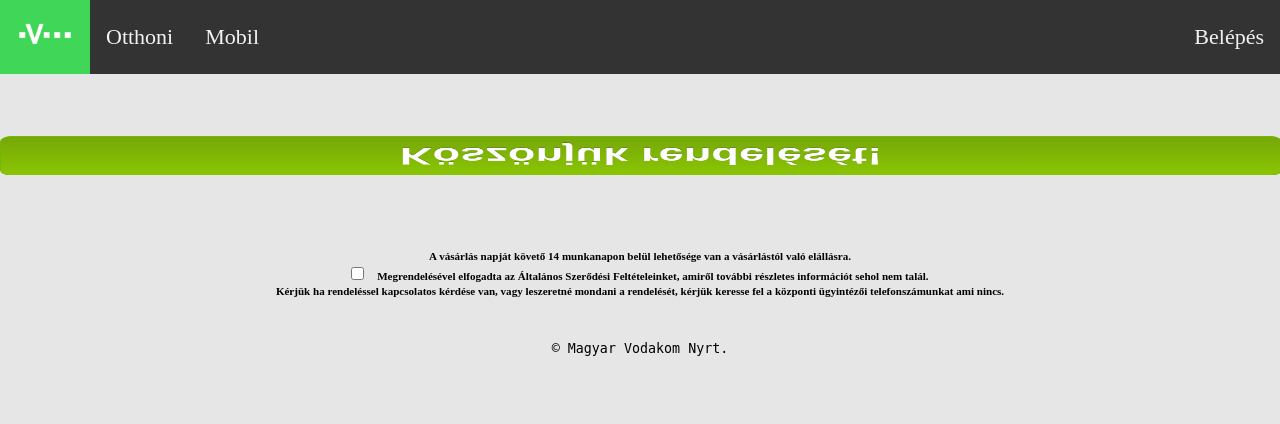
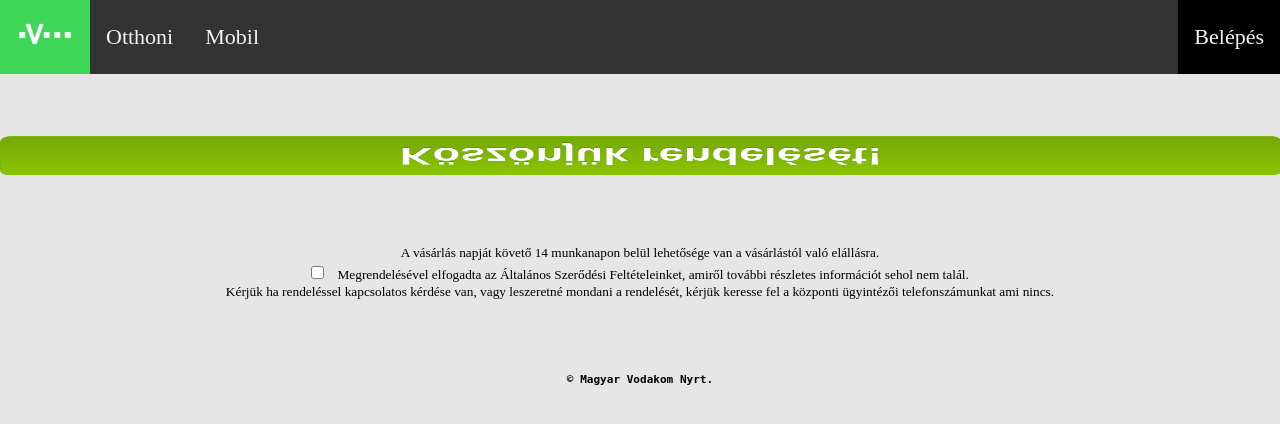
Before and after one commit to kissmarcell/vodakom, a PHP site: page /megrendeles.html in a window 1280 px wide. Shown: the top 424 px of the page. Run offline with PHP 8.4, Linux system fonts and the light colour scheme.

Commit message:
web finish 1.0

```diff
--- a/css/fooldal.css
+++ b/css/fooldal.css
@@ -53,9 +53,6 @@ body {
     box-shadow: 0 4px 8px 0 rgba(0, 0, 0, 0.2), 0 6px 20px 0 rgba(0, 0, 0, 0.19);
 }
 
-footer {
-    position: fixed;
-}
 
 td {
     text-align: center;
--- a/index.html
+++ b/index.html
@@ -21,7 +21,7 @@
             <div class="navigacio">
                 <ul>
                     <li>
-                        <a class="nav-img" class="aktual" href="index.html">
+                        <a class="nav-img aktual" href="index.html">
                             <img src="img/favicon/favicon-96x96.png" alt="Vodakom" title="Vodakom" height="60">
                         </a>
                     </li>
@@ -90,7 +90,7 @@
         </div>
     </main>
     <footer>
-        <q cite="https://www.youtube.com/watch?v=sTymrKGVBwU" style="letter-spacing: 1px;">Három bizonyosság van az életben: a becsület, a halál és a másnaposság</q> ~ Yasuo<br> &copy; Magyar Vodakom Nyrt.
+        <q cite="https://www.youtube.com/watch?v=sTymrKGVBwU" style="letter-spacing: 1px;">Három bizonyosság van az életben: a becsület, a halál és a másnaposság</q> ~ Yasuo<br> <h5>&copy; Magyar Vodakom Nyrt.</h5>
     </footer>
 </body>
 
--- a/megrendeles.html
+++ b/megrendeles.html
@@ -27,7 +27,7 @@
                 </li>
                 <li><a href="otthoni.html">Otthoni</a></li>
                 <li><a href="mobil.html">Mobil</a></li>
-                <li><a class="account" href="login.html" class="aktual">Belépés</a></li>
+                <li><a class="account aktual" href="login.html">Belépés</a></li>
             </ul>
         </div>
     </nav>
@@ -35,12 +35,12 @@
     <a href="index.html"><h1 id="myGomb">Köszönjük rendelését!</h1></a>
     </main>
     <footer>
-        <h5>
+
     <p style="text-align: center; padding:25px;">A vásárlás napját követő 14 munkanapon belül lehetősége van a vásárlástól való elállásra.<br>
     <input type="checkbox" id="aszf" name="aszf"><label for="aszf">
     Megrendelésével elfogadta az Általános Szerődési Feltételeinket, amiről további részletes információt sehol nem talál.</label><br>
-    Kérjük ha rendeléssel kapcsolatos kérdése van, vagy leszeretné mondani a rendelését, kérjük keresse fel a központi ügyintézői telefonszámunkat ami nincs.<br></p>
-</h5><pre>&copy; Magyar Vodakom Nyrt.</pre>
+    Kérjük ha rendeléssel kapcsolatos kérdése van, vagy leszeretné mondani a rendelését, kérjük keresse fel a központi ügyintézői telefonszámunkat ami nincs.</p><br>
+<pre><h5>&copy; Magyar Vodakom Nyrt.</h5></pre>
 </footer>
 </body>
 
--- a/mobil.html
+++ b/mobil.html
@@ -141,7 +141,7 @@
         </form>
     </main>
     <footer>
-        &copy; Magyar Vodakom Nyrt.
+        <h5>&copy; Magyar Vodakom Nyrt.</h5>
     </footer>
 </body>
 
--- a/otthoni.html
+++ b/otthoni.html
@@ -169,7 +169,7 @@
         </section>
         </main>
         <footer>
-            &copy; Magyar Vodakom Nyrt.
+            <h5>&copy; Magyar Vodakom Nyrt.</h5>
         </footer>
 </body>
 </html>
```
